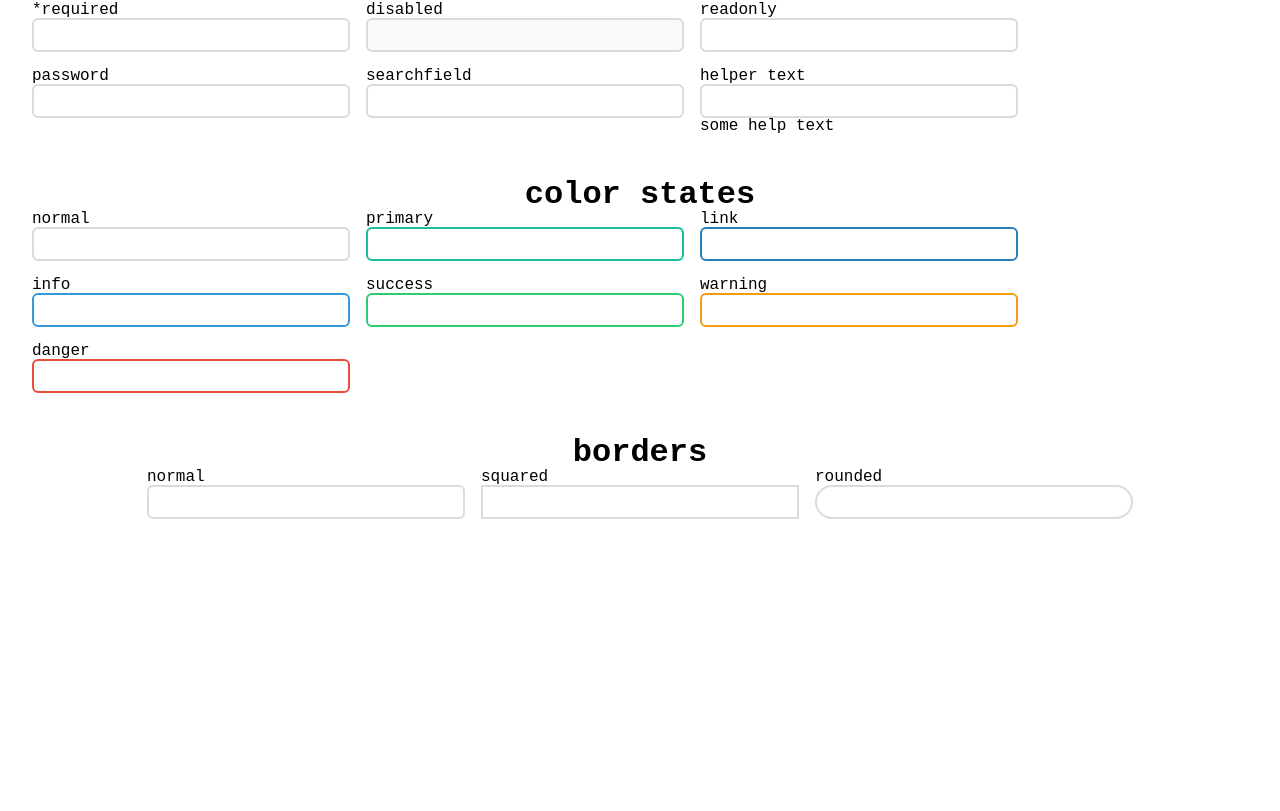
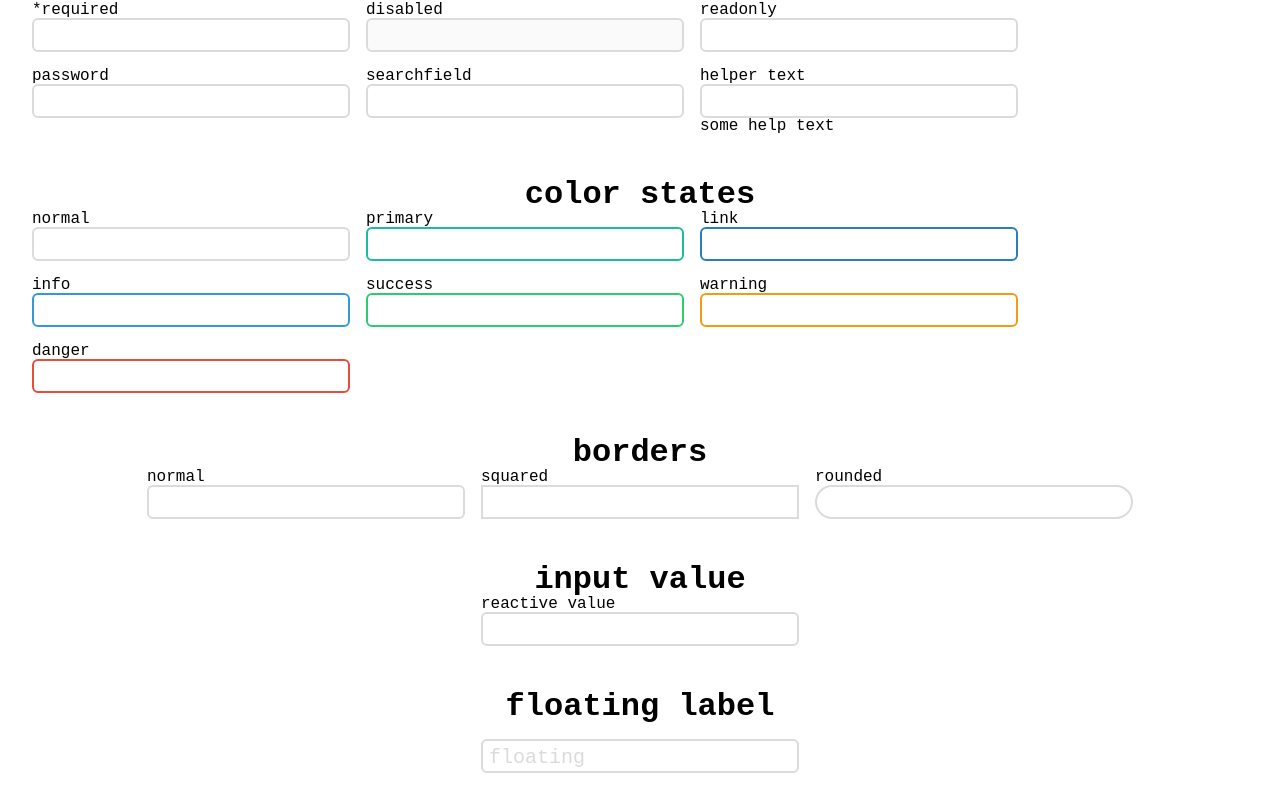
Before and after one commit to alex9446/Frontenders_components, a React (Vite) app: page / in a window 1280 px wide. Shown: the part 1526-2337 px from the top of the page. Before the commit the page ends 2100 px from the top, so only its background shows below. Built offline with nearby package versions, Linux system fonts and the light colour scheme.

Commit message:
added reactive input and floating label

```diff
--- a/src/App.tsx
+++ b/src/App.tsx
@@ -1,9 +1,12 @@
+import { useState } from 'react'
 import Button from './components/Button'
 import Input from './components/Input'
 import { mdiAccount, mdiCheck, mdiMapMarker } from '@mdi/js'
 import './App.css'
 
 function App() {
+  const [reactiveValue, setReactiveValue] = useState('')
+
   return (
     <>
       <header className='page-header' aria-label='page title'>
@@ -102,6 +105,19 @@ function App() {
             <Input label='rounded' border='rounded' />
           </div>
         </section>
+        <section>
+          <h2>input value</h2>
+          <div className='inputs-group'>
+            <Input label='reactive value' exportText={setReactiveValue} />
+          </div>
+          <h3>{reactiveValue}</h3>
+        </section>
+        <section>
+          <h2>floating label</h2>
+          <div className='inputs-group'>
+            <Input label='floating' floatingLabel />
+          </div>
+        </section>
       </section>
     </>
   )
--- a/src/components/Input.css
+++ b/src/components/Input.css
@@ -23,3 +23,15 @@ input.color-info { border-color: var(--info-color); }
 input.color-success { border-color: var(--success-color); }
 input.color-warning { border-color: var(--warning-color); }
 input.color-danger { border-color: var(--danger-color); }
+
+label.floating-label {
+    cursor: text;
+    color: var(--gray-color);
+    transform: translatex(15%) translateY(170%) scale(1.25);
+    transition: transform 300ms, color 300ms;
+}
+label.floating-label.inputFocus,
+label.floating-label.inputNonEmpty {
+    color: initial;
+    transform: none;
+}
--- a/src/components/Input.tsx
+++ b/src/components/Input.tsx
@@ -1,3 +1,4 @@
+import { useState } from 'react'
 import Icon from '@mdi/react'
 import './Input.css'
 
@@ -15,16 +16,35 @@ interface InputProps {
     color?: Colors
     leftIcon?: mdiIcon
     rightIcon?: mdiIcon
+    exportText?: React.Dispatch<React.SetStateAction<string>>
 }
 
-function Input({label, floatingLabel, help, size='normal', border='normal', state, type='text', color='normal', leftIcon, rightIcon}: InputProps) {
-    let classOptions = `size-${size} border-${border} color-${color}`
-    if (floatingLabel) classOptions += ' floating-label'
+function Input({label, floatingLabel, help, size='normal', border='normal', state, type='text', color='normal', leftIcon, rightIcon, exportText}: InputProps) {
+    const [text, setText] = useState('')
+    const [focus, setFocus] = useState(false)
+
+    function handleClick(event: React.MouseEvent<HTMLLabelElement>) {
+        const parentElement = event.currentTarget.parentElement
+        if (parentElement) (parentElement.children.namedItem('input') as HTMLInputElement).focus()
+    }
+
+    function handleChange(event: React.ChangeEvent<HTMLInputElement>) {
+        const newText = event.target.value
+        setText(newText)
+        if (exportText) exportText(newText)
+    }
+
+    const classOptions = `size-${size} border-${border} color-${color}`
+    let labelOptions = floatingLabel ? 'floating-label' : ''
+    if (text) labelOptions += ' inputNonEmpty'
+    if (focus) labelOptions += ' inputFocus'
     return (
         <div className='input-w-extra'>
-            <label>{label}</label>
+            <label className={labelOptions} onClick={handleClick}>{label}</label>
             {leftIcon && <Icon path={leftIcon} size='1em' />}
-            <input type={type} className={classOptions} required={state == 'required'} disabled={state == 'disabled'} readOnly={state == 'readonly'} />
+            <input type={type} name='input' className={classOptions} value={text} onChange={handleChange}
+                   onFocus={() => setFocus(true)} onBlur={() => setFocus(false)}
+                   required={state == 'required'} disabled={state == 'disabled'} readOnly={state == 'readonly'} />
             {rightIcon && <Icon path={rightIcon} size='1em' />}
             {help && <p className='help'>{help}</p>}
         </div>
```
